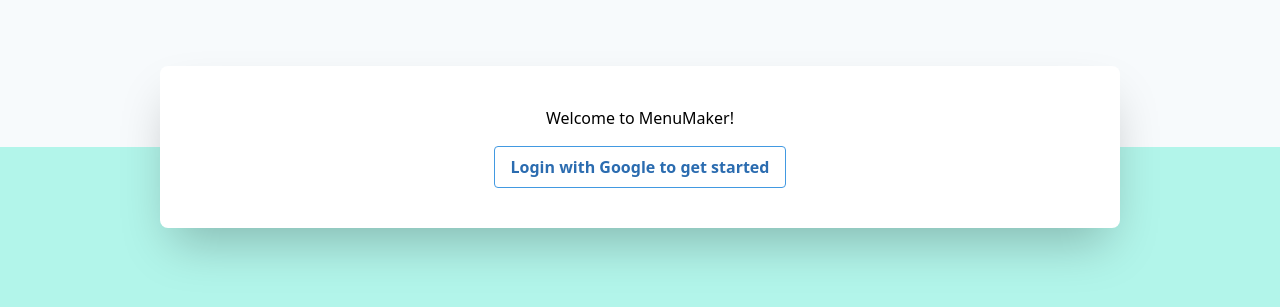
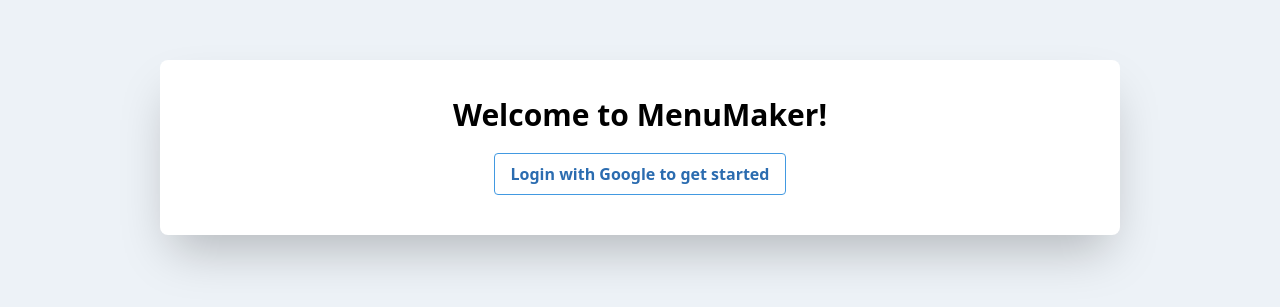
Before and after one commit to JasonAHeron/menumaker, a Vue app in the folder ui/: page / in a window 1280 px wide. Shown: the part 253-560 px from the top of the page. Built offline with nearby package versions, Linux system fonts and the light colour scheme; no server answers.

Commit message:
more ui changes

```diff
--- a/ui/src/App.vue
+++ b/ui/src/App.vue
@@ -1,11 +1,11 @@
 <template>
   <div class="antialiased" id="app">
     <div class="relative bg-gray-200">
-      <div class="absolute inset-0 flex flex-col" aria-hidden="true">
+      <div class="inset-0 flex flex-col" aria-hidden="true">
         <button
           v-if="authenticated"
           @click="logout"
-          class="absolute self-end m-2 absolute bg-transparent hover:bg-blue-500 text-blue-700 font-semibold hover:text-white py-2 px-4 border border-blue-500 hover:border-transparent rounded"
+          class="self-end m-2 bg-transparent hover:bg-blue-500 text-blue-700 font-semibold hover:text-white py-2 px-4 border border-blue-500 hover:border-transparent rounded"
         >Logout {{ firstName }}</button>
         <div class="flex-1 bg-gray-100"></div>
         <div class="flex-1 bg-teal-200"></div>
@@ -30,17 +30,18 @@
               <span
                 v-if="this.loadingMenu"
                 class="m-2"
-              >Loading... don't you wish I was smart enough to make a spinner</span>
+              >Loading... I wish I was smart enough to make a spinner</span>
             </div>
             <div v-if="!authenticated" class="self-center flex flex-col items-center p-8">
-              <h1 class="m-2">Welcome to MenuMaker!</h1>
+              <h1
+                class="mb-2 self-center font-semibold sm:text-xl md:text-3xl"
+              >Welcome to MenuMaker!</h1>
               <button
                 @click="login"
                 class="m-2 bg-transparent hover:bg-blue-500 text-blue-700 font-semibold hover:text-white py-2 px-4 border border-blue-500 hover:border-transparent rounded"
               >Login with Google to get started</button>
             </div>
             <div v-if="this.menuData" class="self-center flex flex-col items-start m-2 md:p-8">
-              <h1>Your menu is ready to go</h1>
               <div class="mb-4 flex flex-col">
                 <span
                   class="block break-words text-gray-700 text-sm font-bold mb-2"
```
